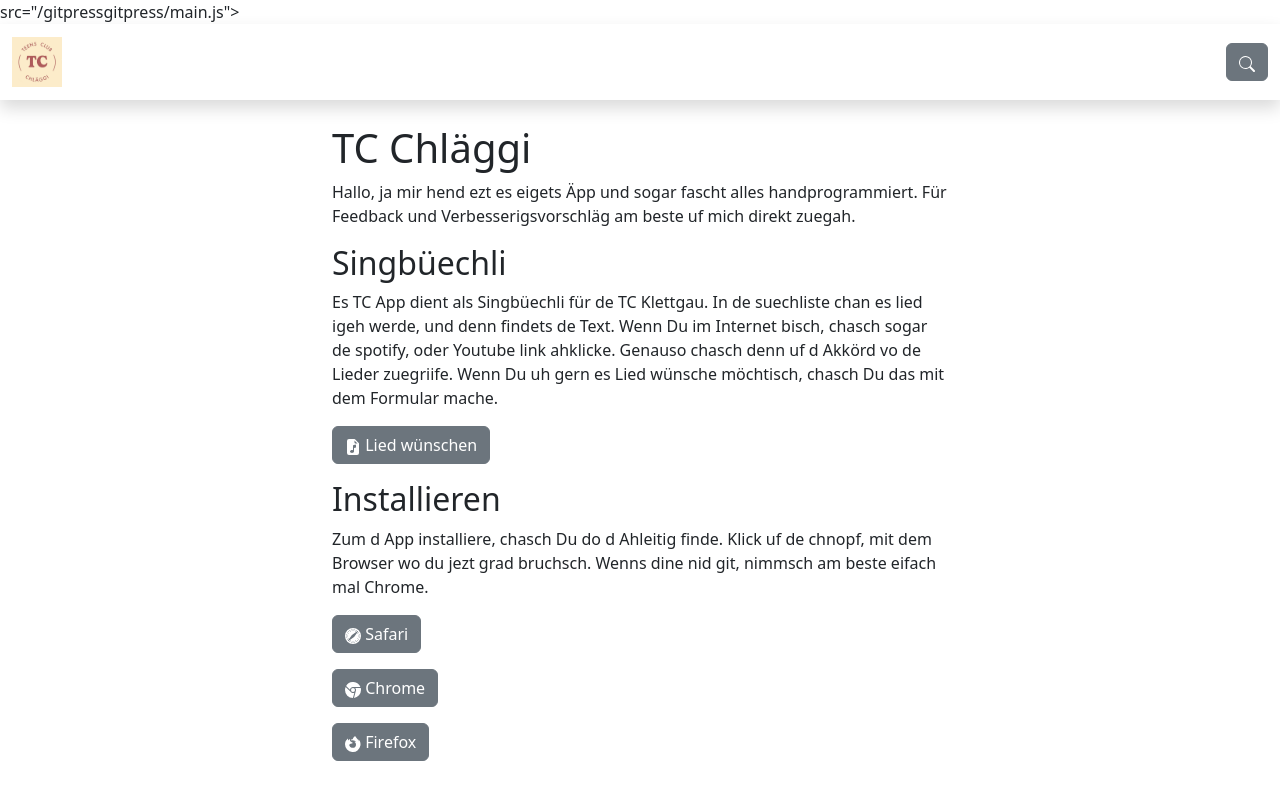
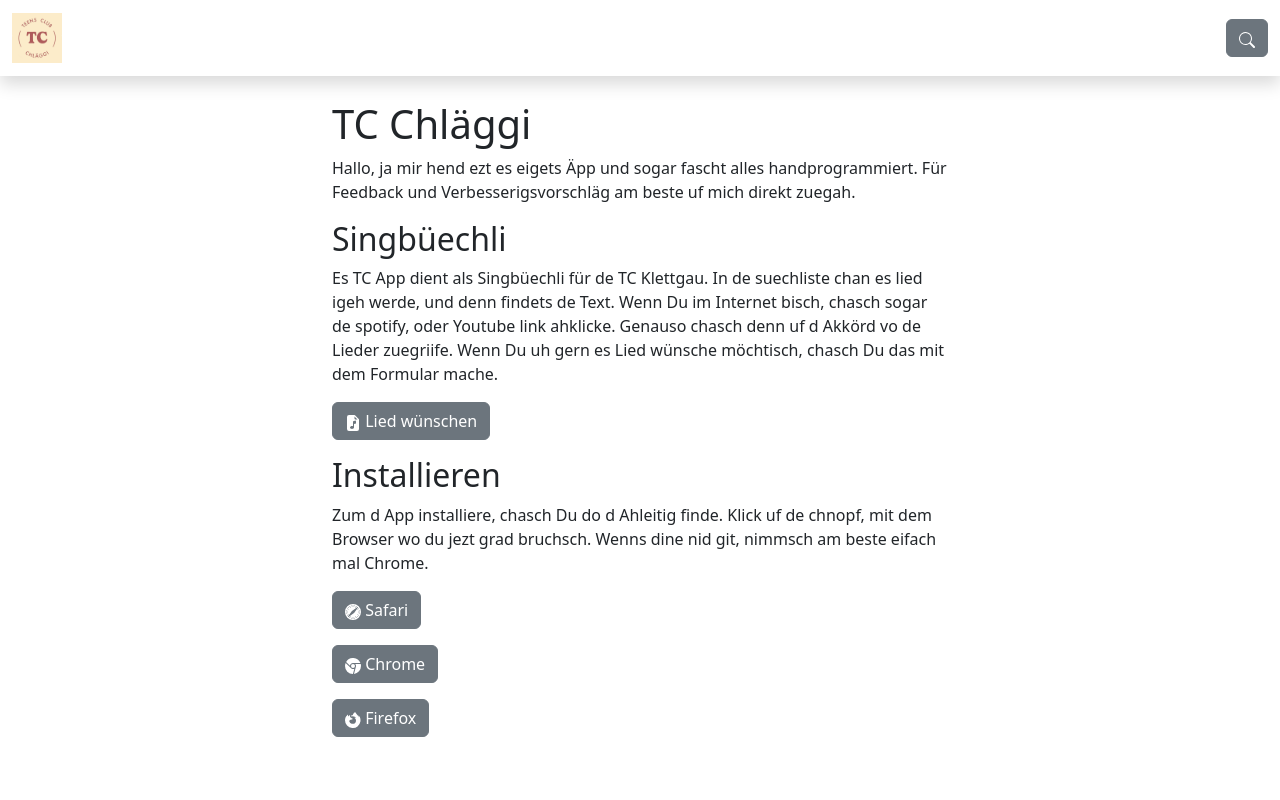
Before and after one commit to Soraxem/gitpress, a Jekyll site: the page built from index.md, in a window 1280 px wide. Shown: the top 800 px of the page. Built offline with Jekyll 4.4.1, drawn with Linux system fonts in a browser that asks for light colours.

Commit message:
Removed failing implementation

```diff
--- a/_layouts/default.html
+++ b/_layouts/default.html
@@ -10,7 +10,6 @@
   <title>{{ page.title }}</title>
   <link href="https://cdn.jsdelivr.net/npm/bootstrap@5.3.0/dist/css/bootstrap.min.css" rel="stylesheet" integrity="sha384-9ndCyUaIbzAi2FUVXJi0CjmCapSmO7SnpJef0486qhLnuZ2cdeRhO02iuK6FUUVM" crossorigin="anonymous">
   <link href="{{ site.baseurl }}assets/css/main.css" rel="stylesheet">
-  src="{{ site.baseurl }}gitpress/main.js"></script>
 </head>
 
 
```
